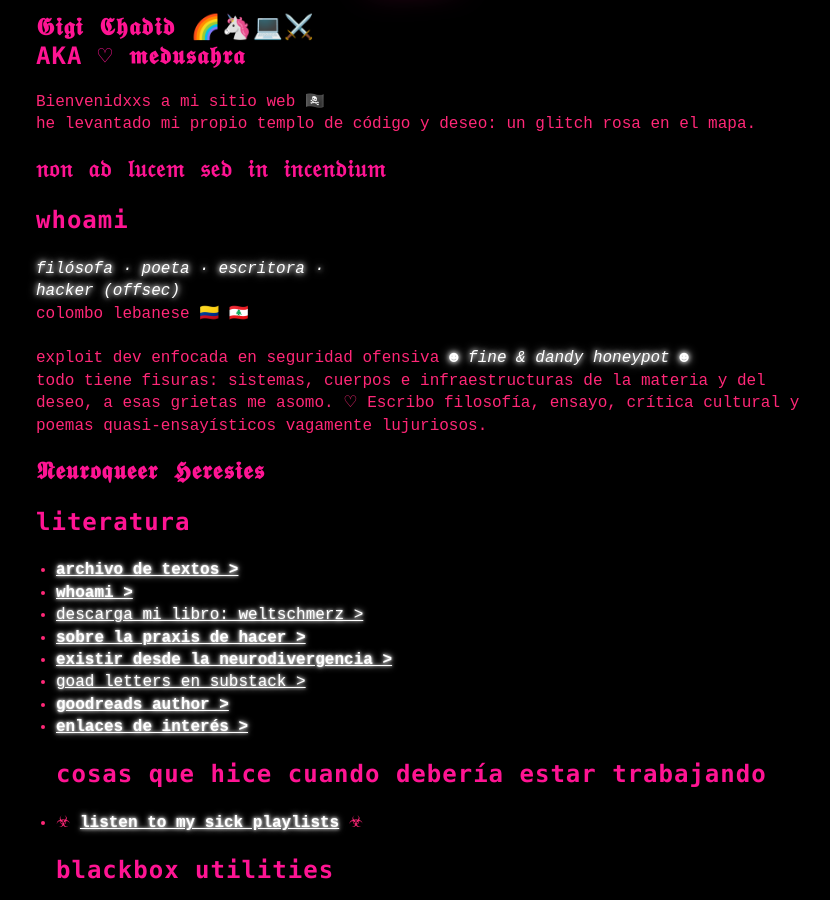
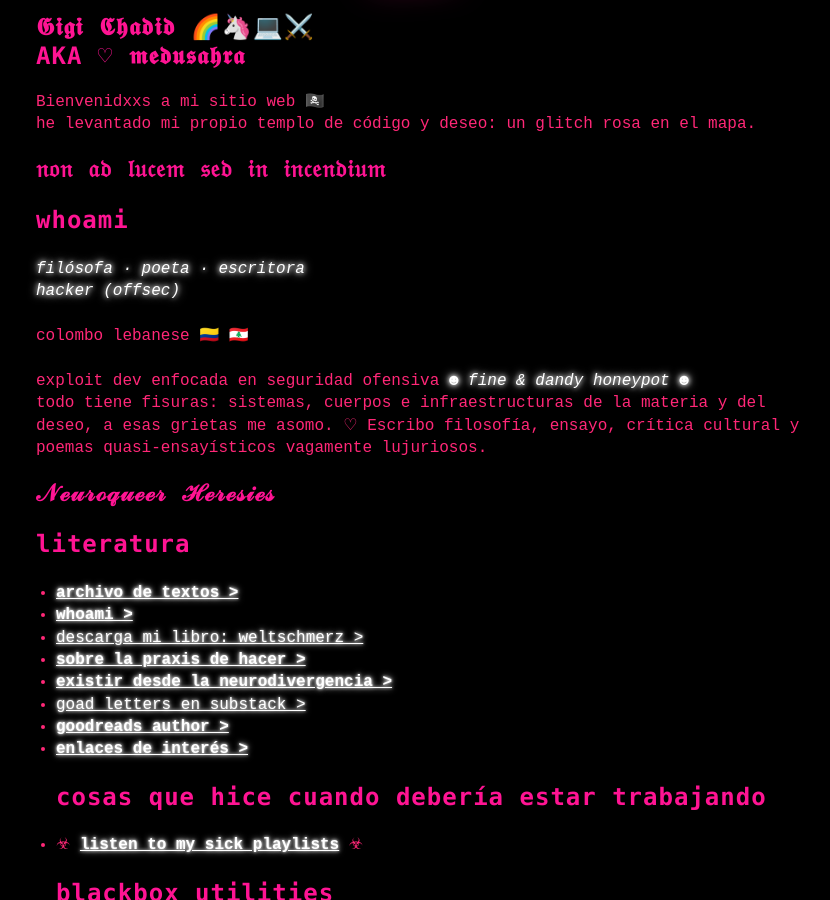
Before and after one commit to medusahra/medusahra.github.io, a Jekyll site: the page built from index.md, in a window 1280 px wide and 900 px high, scrolled down 376 px. Shown: the whole window, without its empty margins (219-1049 px from the left). Built offline with Jekyll 4.4.1, drawn with Linux system fonts in a browser that asks for light colours.

Commit message:
Update index.md

```diff
--- a/index.md
+++ b/index.md
@@ -15,10 +15,9 @@ he levantado mi propio templo de código y deseo: un glitch rosa en el mapa.
 𝔫𝔬𝔫 𝔞𝔡 𝔩𝔲𝔠𝔢𝔪 𝔰𝔢𝔡 𝔦𝔫 𝔦𝔫𝔠𝔢𝔫𝔡𝔦𝔲𝔪
 </h1>
 ## whoami
-
-*filósofa · poeta · escritora · <br>
- hacker (offsec)*
- <br>
+*filósofa · poeta · escritora*<br>
+*hacker (offsec)*<br>
+<br>
 colombo lebanese 🇨🇴 🇱🇧 <br>
 <br>
 exploit dev enfocada en seguridad ofensiva *☻ fine & dandy honeypot ☻* <br>
@@ -26,7 +25,7 @@ todo tiene fisuras: sistemas, cuerpos e infraestructuras de la materia y del des
 Escribo filosofía, ensayo, crítica cultural y poemas quasi-ensayísticos vagamente lujuriosos.
 
 <h1 style="line-height: 1.2;">
-𝕹𝖊𝖚𝖗𝖔𝖖𝖚𝖊𝖊𝖗 𝕳𝖊𝖗𝖊𝖘𝖎𝖊𝖘
+𝒩ℯ𝓊𝓇ℴ𝓆𝓊ℯℯ𝓇 ℋℯ𝓇ℯ𝓈𝒾ℯ𝓈
 </h1>
 
 ## literatura
```
